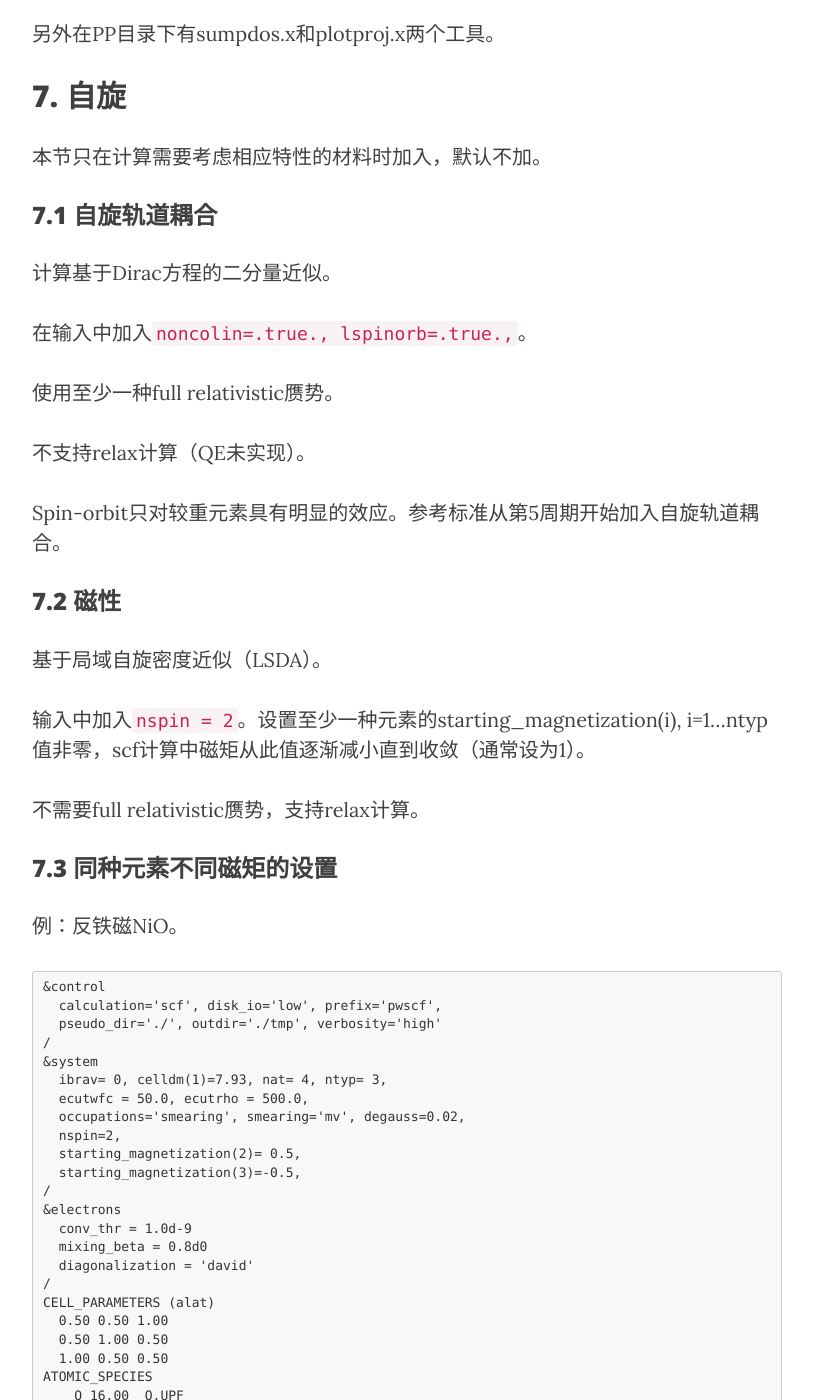
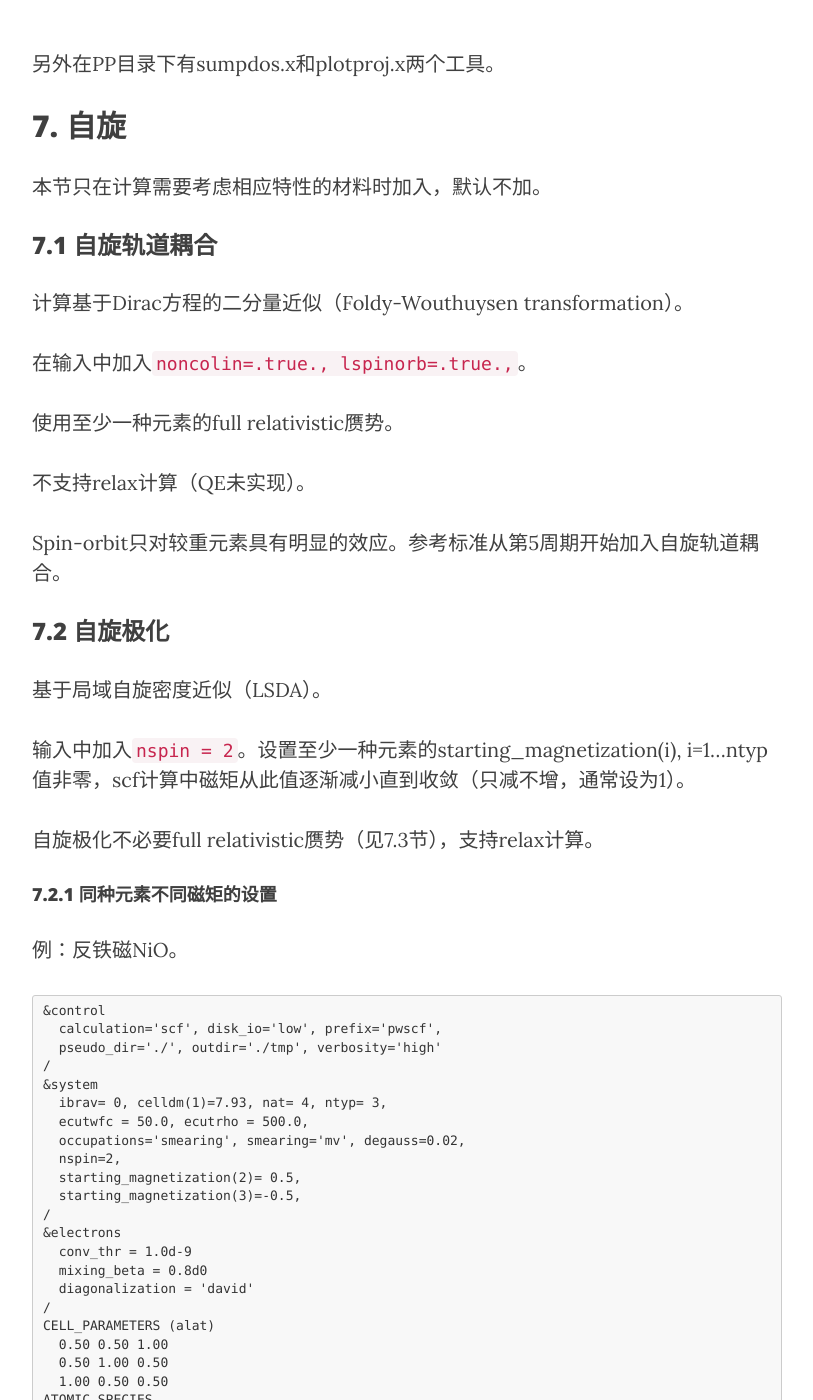
Before and after one commit to yyyu200/DFTbook, a Jekyll site: the page built from _posts/2019-04-01-HandsOn.md, in a window 1280 px wide and 1400 px high, scrolled down 44603 px. Shown: the whole window, without its empty margins (233-1046 px from the left). Built offline with Jekyll 4.4.1, drawn with Linux system fonts in a browser that asks for light colours; nearby versions of some CDN libraries; formulas are drawn with MathJax 3; comment, search, counter and statistics services are not loaded; some of the changed text lies outside the part shown.

Commit message:
modify at 20200226-17:02:25-di

````diff
--- a/_includes/footer.html
+++ b/_includes/footer.html
@@ -69,7 +69,7 @@
                     </li>
                     {% endif %}
                 </ul>
-                <p class="copyright text-muted"> Copyright © <a href="http://yyyu200.github.io/" target="_blank">yyyu200@163.com</a>, 2018-2019. </p>
+                <p class="copyright text-muted"> Copyright © <a href="http://yyyu200.github.io/" target="_blank">yyyu200@163.com</a>, 2018-2020. </p>
             </div>
         </div>
     </div>
--- a/_posts/2019-04-01-HandsOn.md
+++ b/_posts/2019-04-01-HandsOn.md
@@ -1024,7 +1024,8 @@
   gG    40
   L     1
 ```
-声子色散见下图，画图时要删掉第50个（U点）和第51个（K点）q点中的一个，结果与文献中比较见[10]。matdyn.x也可以用来计算声子态密度、电声子耦合系数（见qe_release_6.4/PHonon/examples/example03）。
+
+输出'gs.freq'文件格式和1.4节计算电子能带的bd.dat文件格式是一致的，画图参考1.4节的脚本，声子色散见下图，画图时要删掉第50个（U点）和第51个（K点）q点中的一个，结果与文献中比较见[10]。matdyn.x也可以用来计算声子态密度、电声子耦合系数（见qe_release_6.4/PHonon/examples/example03）。
 
 <p align="left">
     <img src="../../../../../img/gaas_phonon.png" width="1000"/>
@@ -1535,27 +1536,28 @@
 
 ### 7.1 自旋轨道耦合
 
-计算基于Dirac方程的二分量近似。
+计算基于Dirac方程的二分量近似（Foldy-Wouthuysen transformation）。
 
 在输入中加入```noncolin=.true., lspinorb=.true.,```。
 
-使用至少一种full relativistic赝势。
+使用至少一种元素的full relativistic赝势。
 
 不支持relax计算（QE未实现）。
 
 Spin-orbit只对较重元素具有明显的效应。参考标准从第5周期开始加入自旋轨道耦合。
 
-### 7.2 磁性
+### 7.2 自旋极化
 
 基于局域自旋密度近似（LSDA）。
 
-输入中加入```nspin = 2```。设置至少一种元素的starting_magnetization(i), i=1...ntyp值非零，scf计算中磁矩从此值逐渐减小直到收敛（通常设为1）。
-
-不需要full relativistic赝势，支持relax计算。
-
-### 7.3 同种元素不同磁矩的设置
+输入中加入```nspin = 2```。设置至少一种元素的starting_magnetization(i), i=1...ntyp值非零，scf计算中磁矩从此值逐渐减小直到收敛（只减不增，通常设为1）。
+
+自旋极化不必要full relativistic赝势（见7.3节），支持relax计算。
+
+#### 7.2.1 同种元素不同磁矩的设置
 
 例：反铁磁NiO。
+
 ```
 &control
   calculation='scf', disk_io='low', prefix='pwscf',
@@ -1598,7 +1600,9 @@
 ```
 总磁矩是0.00，与反铁磁符合（此材料需要LDA+U或Hybrid functional以得到带隙）。
 
-### 7.4 非共线磁性
+### 7.3 非共线磁性
+
+同时加入了自旋极化和非共线自旋。
 
 在输入中加入```noncolin=.true., lspinorb=.true.,```。设置至少一种元素的starting_magnetization(i)值非零, i=1...ntyp。设置angle1(i),angle2(i)。使用至少一种full relativistic赝势。
 
@@ -1632,6 +1636,7 @@
 
 
 Update On 2019/09/05
+
 Update On 2020/01/22
 
 <span id="busuanzi_container_page_pv">本文总阅读量<span id="busuanzi_value_page_pv"></span>次
````
Also changed, not shown: _posts/2019-08-20-Thirdparty.md (+11 -3 lines).
